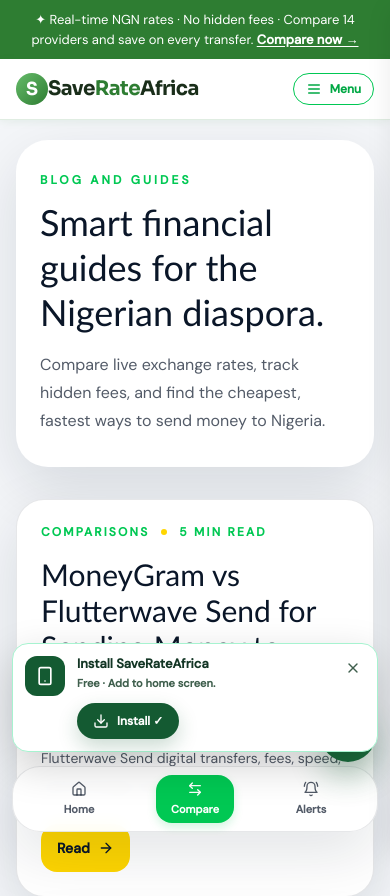
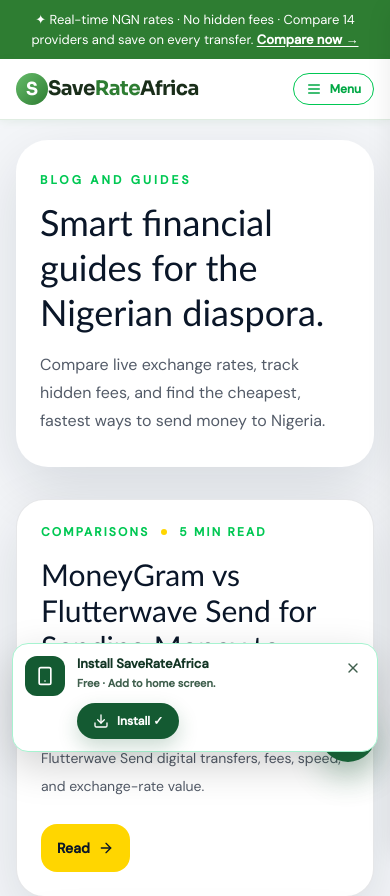
Before and after one commit to Chinenyeonukogu/SaveRateAfrica, a Next.js app: page /blog in a window 390 px wide. Shown: the top 896 px of the page. Built offline with nearby package versions, Linux system fonts and the light colour scheme.

Commit message:
remove mobile bottom navigation

```diff
--- a/components/ChatBot.tsx
+++ b/components/ChatBot.tsx
@@ -234,12 +234,9 @@ export function ChatBot() {
         }
         @media (max-width: 768px) {
           .chat-trigger {
-            bottom: 80px;
+            bottom: 24px;
             right: 16px;
             z-index: 999;
-          }
-          :global(.mobile-nav) {
-            z-index: 1000;
           }
         }
         @media (max-width: 480px) {
--- a/components/GlobalClientWidgets.tsx
+++ b/components/GlobalClientWidgets.tsx
@@ -9,11 +9,6 @@ const LazySaveRateAI = dynamic(
 
 const PwaInstallPrompt = dynamic(
   () => import("@/components/PwaInstallPrompt").then((mod) => mod.PwaInstallPrompt),
-  { loading: () => null, ssr: false }
-);
-
-const MobileNav = dynamic(
-  () => import("@/components/MobileNav").then((mod) => mod.MobileNav),
   { loading: () => null, ssr: false }
 );
 
@@ -35,7 +30,6 @@ export function GlobalClientWidgets() {
     <>
       <LazySaveRateAI />
       <PwaInstallPrompt />
-      <MobileNav />
       <LazyAnalytics />
       <ServiceWorkerRegistration />
     </>
--- a/components/MobileNav.tsx
+++ /dev/null
@@ -1,47 +0,0 @@
-"use client";
-
-import Link from "next/link";
-import { usePathname } from "next/navigation";
-import { ArrowLeftRight, BellRing, Home } from "lucide-react";
-
-const items = [
-  { href: "/", label: "Home", icon: Home, variant: "default" },
-  { href: "/#compare-rates", label: "Compare", icon: ArrowLeftRight, variant: "primary" },
-  { href: "/alerts", label: "Alerts", icon: BellRing, variant: "default" }
-];
-
-export function MobileNav() {
-  const pathname = usePathname() ?? "/";
-
-  return (
-    <nav className="mobile-nav fixed inset-x-3 bottom-3 z-40 rounded-[28px] border border-brand-navy/10 bg-white/95 px-3 py-2 shadow-float backdrop-blur md:hidden">
-      <div className="grid grid-cols-3 items-center gap-2">
-        {items.map((item) => {
-          const active =
-            pathname === item.href || (item.href !== "/" && pathname.startsWith(item.href));
-          const Icon = item.icon;
-          const isPrimary = item.variant === "primary";
-
-          return (
-            <Link
-              key={item.href}
-              className={
-                isPrimary
-                  ? "mx-auto flex min-h-12 w-[78px] flex-col items-center justify-center gap-1 rounded-2xl bg-[#00c853] text-[11px] font-bold text-white shadow-[0_4px_10px_rgba(0,200,83,0.18)] transition hover:bg-[#00a844]"
-                  : `flex min-h-12 flex-col items-center justify-center gap-1 rounded-2xl text-[11px] font-semibold transition ${
-                      active
-                        ? "bg-[#f0fbf4] text-[#00a844]"
-                        : "text-brand-navy/70 hover:bg-brand-light"
-                    }`
-              }
-              href={item.href}
-            >
-              <Icon className="h-4 w-4" />
-              {item.label}
-            </Link>
-          );
-        })}
-      </div>
-    </nav>
-  );
-}
```
